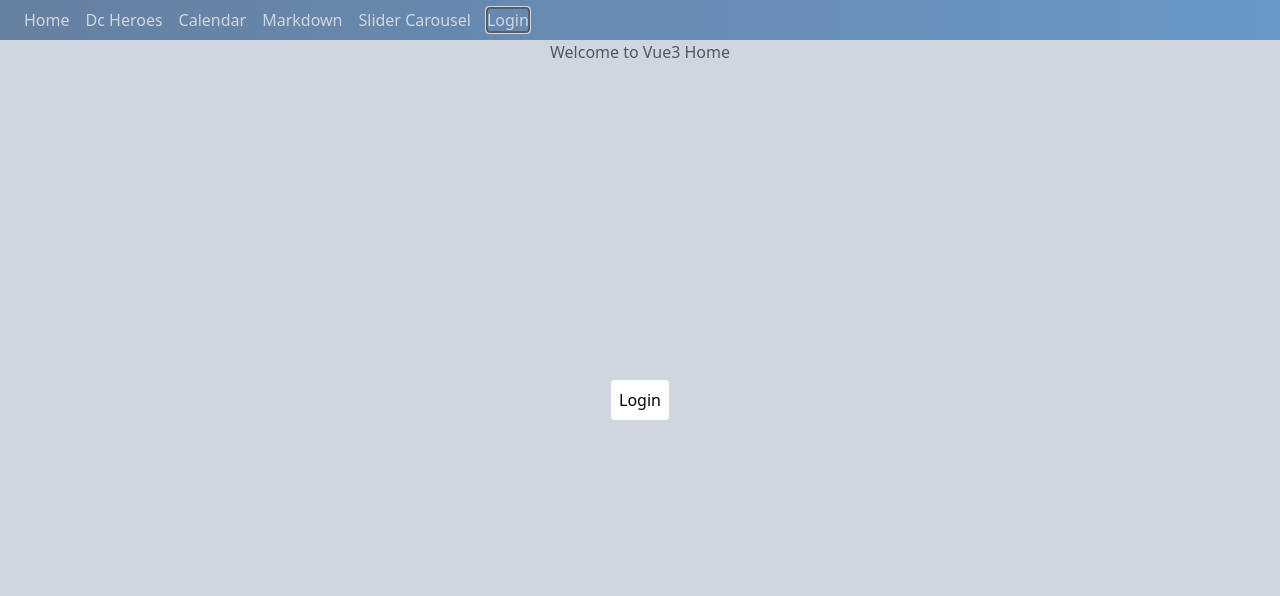
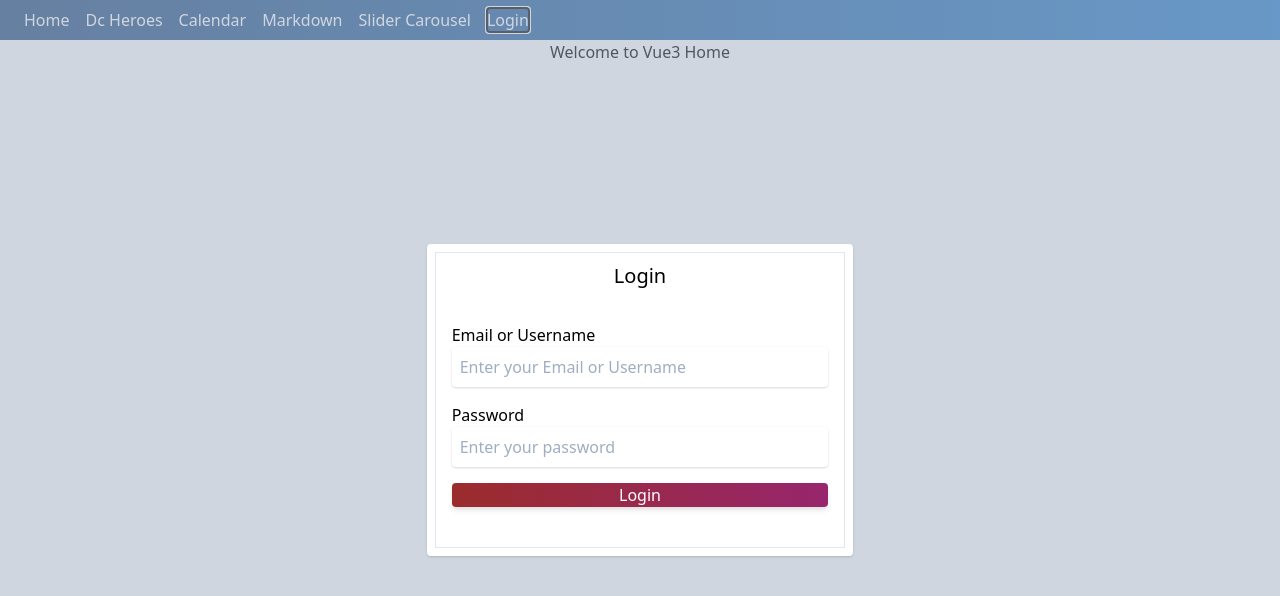
Before and after one commit to hackertaco/make-vue3-components, a Vue app: page / in a window 1280 px wide. Both pictures are taken after a click on the button "Login". Shown: the top 596 px of the page. Built offline with nearby package versions, Linux system fonts and the light colour scheme.

Commit message:
feat 06:⚡️ made login modal

```diff
--- a/src/components/LoginModal.vue
+++ b/src/components/LoginModal.vue
@@ -1,12 +1,25 @@
 <template>
-<div v-if="isOpen">
-    <section @click="isOpen = false" class="z-20 h-screen w-screen bg-gray-500 fixed top-0 opacity-50"></section>
-    <div class="absolute inset-0 ">
-        <div class="flex h-full">
-            <div class="z-30 m-auto bg-white p-2 rounded">
-                <h1>
+<section @click="$emit('close-login')" class="z-20 h-screen w-screen bg-gray-500 fixed top-0 opacity-50"></section>
+<div class="absolute inset-0 ">
+    <div class="flex h-full">
+        <div class="z-30 m-auto bg-white p-2 rounded shadow w-1/3">
+            <div class="p-2 border ">
+                <h1 class="text-xl text-center">
                     Login
                 </h1>
+                <form class="p-2 my-2" @submit.prevent="submit">
+                    <div class="my-4">
+                        <label for="">Email or Username</label>
+                        <input type="text" class="rounded shadow p-2 w-full" v-model="form.email" placeholder="Enter your Email or Username">
+                    </div>
+                    <div class="my-4">
+                        <label for="">Password</label>
+                        <input type="password" class="rounded shadow p-2 w-full" v-model="form.password" placeholder="Enter your password">
+                    </div>
+                    <div class="my-4">
+                        <button type="submit" class="w-full rounded shadow-md bg-gradient-to-r from-red-800 to-pink-800 text-white">Login</button>
+                    </div>
+                </form>
             </div>
         </div>
     </div>
@@ -17,7 +30,16 @@
 export default {
     data() {
         return {
-            isOpen: true
+            form: {
+                email: '',
+                password: '',
+            }
+        }
+    },
+    methods: {
+        submit() {
+            //submit the form
+
         }
     }
 
```
